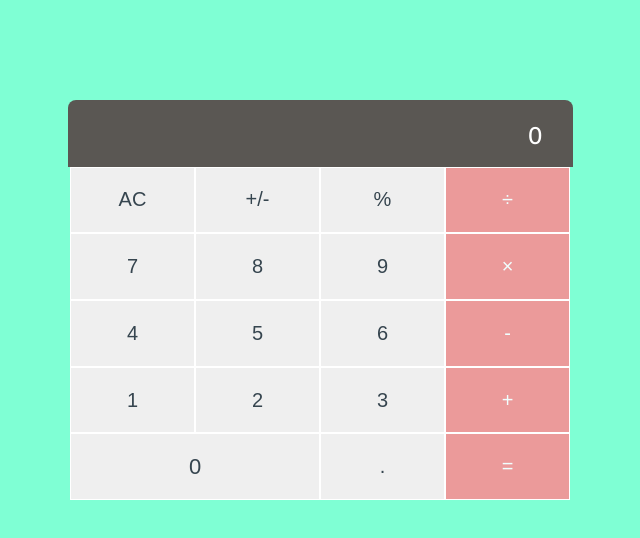
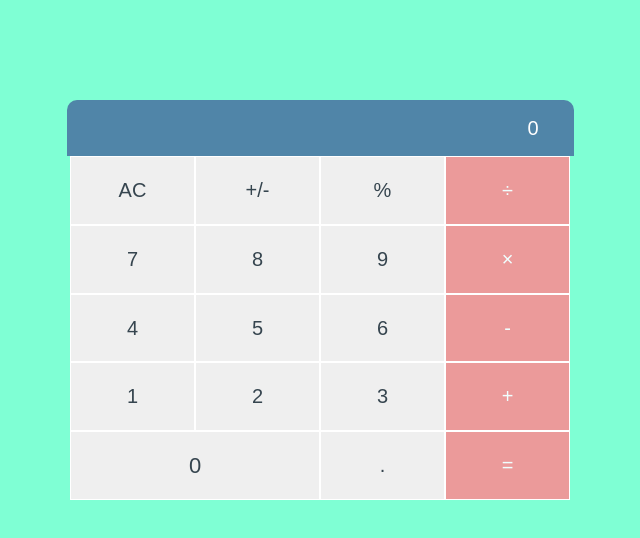
Before and after one commit to ankitt26/Math-magicians, a React (Create React App) app: page / in a window 1280 px wide. Shown: the top 538 px of the page, without its empty margins (320-960 px from the left). Built offline with nearby package versions, Linux system fonts and the light colour scheme; a web font is replaced by a local one.

Commit message:
Add onchange on input

```diff
--- a/src/CSS/inputrow.css
+++ b/src/CSS/inputrow.css
@@ -14,20 +14,22 @@ body {
   min-width: 373px;
   height: 400px;
   margin: 100px auto;
-  border-radius: 900px;
-  background-color: rgb(207, 132, 132);
 }
 
-.result-box {
-  width: 95%;
+#result-box {
+  width: 97%;
   height: 66.66px;
-  display: flex;
-  flex-direction: row;
-  justify-content: right;
-  padding-right: 30px;
-  border-top-left-radius: 8px;
-  border-top-right-radius: 8px;
-  background-color: rgb(90, 87, 83);
+  font-size: 20px;
+  text-align: right;
+  padding-right: 20px;
+  border: none;
+  outline: none;
+  cursor: none;
+  caret-color: transparent;
+  border-top-left-radius: 10px;
+  border-top-right-radius: 10px;
+  color: #fff;
+  background-color: #5085a8;
 }
 
 .result {
--- a/src/components/calculator.js
+++ b/src/components/calculator.js
@@ -1,21 +1,34 @@
-import React from 'react';
+import React, { useState } from 'react';
 import Inputrow from './inputrow';
 
-const Calculator = () => (
+const Calculator = () => {
+  const [val, setVal] = useState(0);
+
+  const onchange = (event) => {
+    event.preventDefault();
+    setVal(event.target.value);
+  };
+  return (
     <div className="calculator">
-    <div className="result-box">
-      <h2 className="result">0</h2>
-    </div>
+      <input id="result-box" type="number" value={val} onChange={onchange} />
+
       <Inputrow item1="AC" item2="+/-" item3="%" item4="÷" />
       <Inputrow item1="7" item2="8" item3="9" item4="×" />
       <Inputrow item1="4" item2="5" item3="6" item4="-" />
       <Inputrow item1="1" item2="2" item3="3" item4="+" />
       <div className="input-row input-row4">
-      <button className="zero-button" type="button">0</button>
-      <button className="input-item" type="button">.</button>
-      <button className="input-item item4" type="button">=</button>
+        <button className="zero-button" type="button">
+          0
+        </button>
+        <button className="input-item" type="button">
+          .
+        </button>
+        <button className="input-item item4" type="button">
+          =
+        </button>
       </div>
     </div>
   );
+};
 
 export default Calculator;
```
Lines whose indentation alone changed are shown as unchanged.
